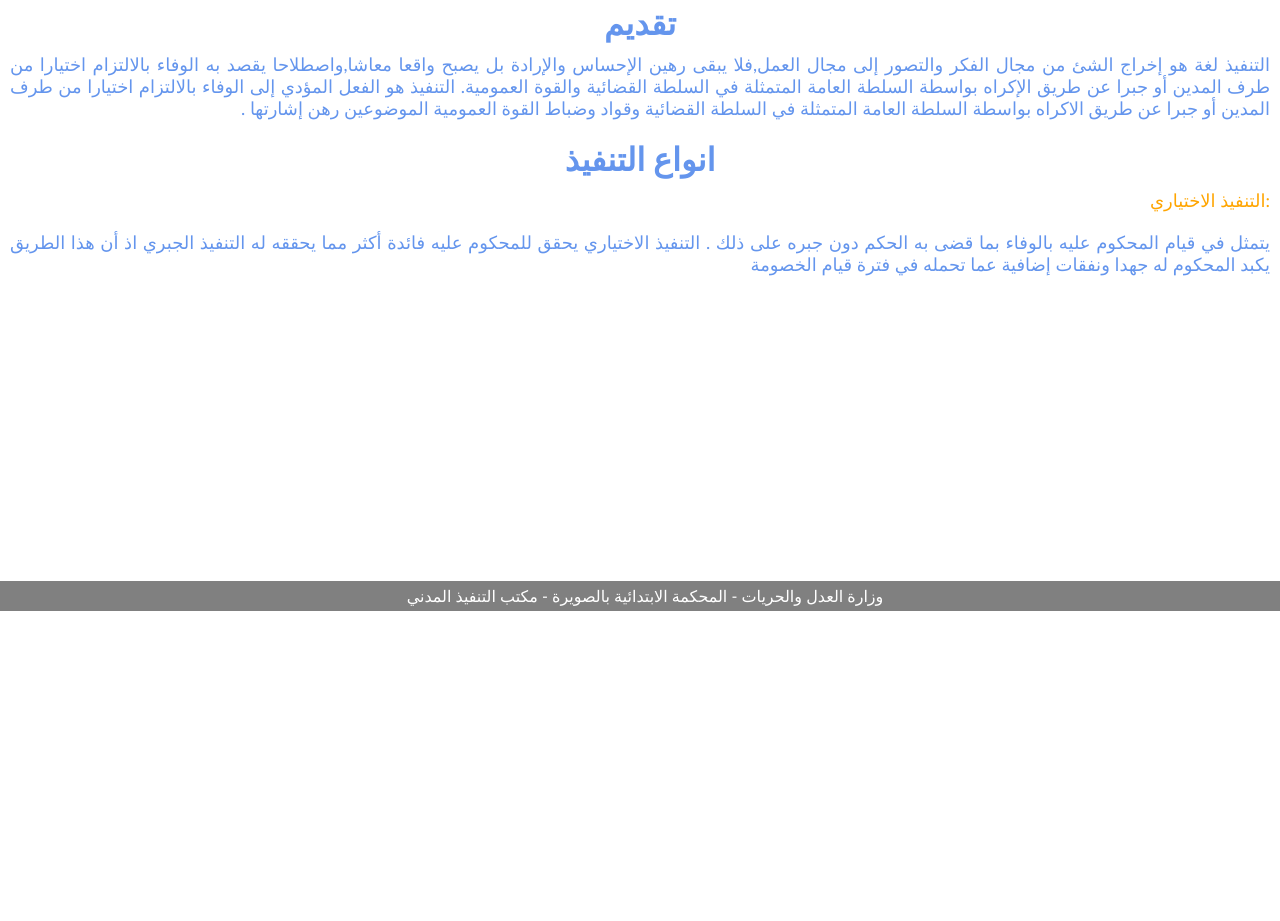
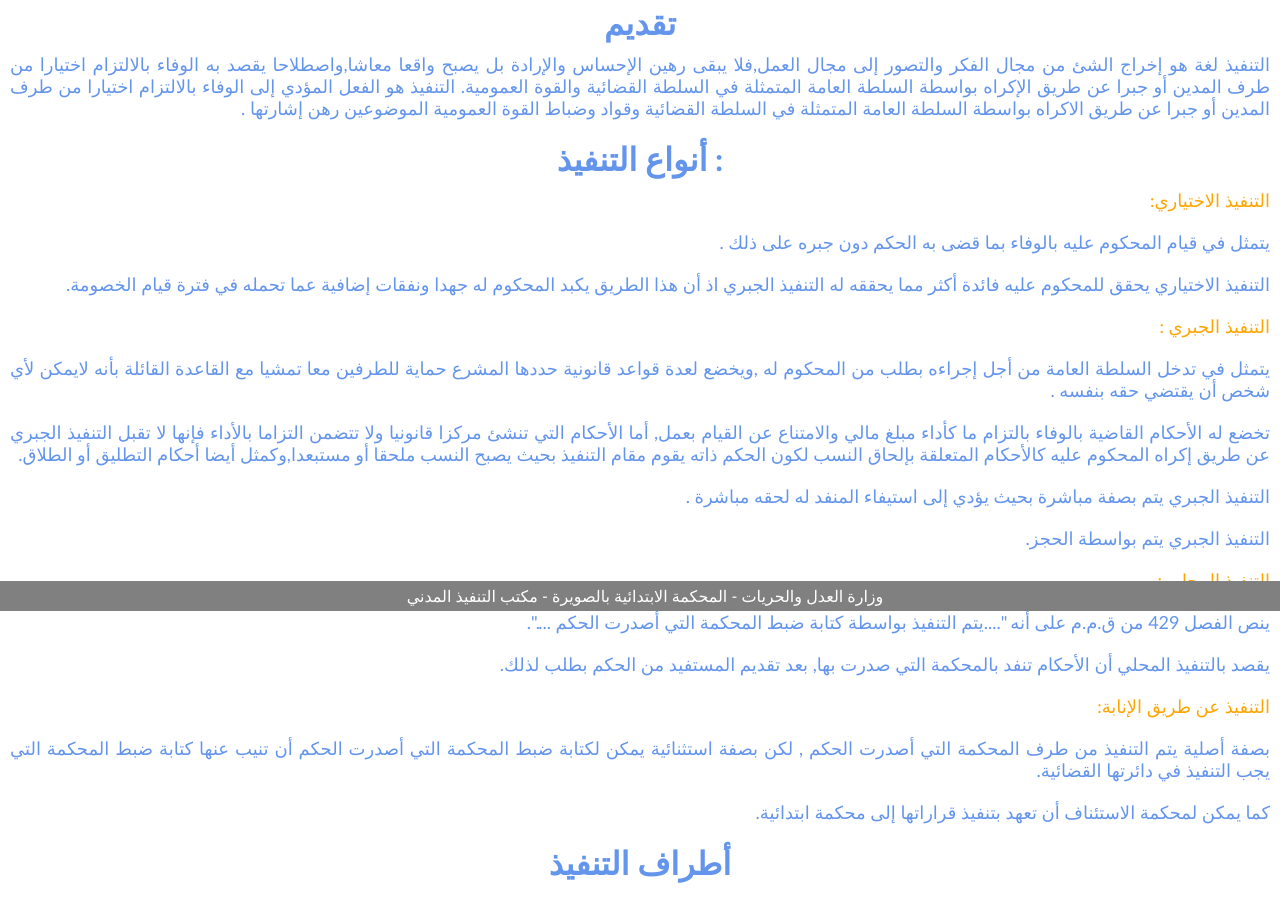
Before and after one commit to ouechen/tpi.github.io, a plain HTML site: page index.html in a window 1280 px wide. Shown: the part 189-1110 px from the top of the page. Before the commit the page ends 800 px from the top, so only its background shows below. Drawn offline with Linux system fonts and the light colour scheme.

Commit message:
Add files via upload

```diff
--- a/index.html
+++ b/index.html
@@ -29,12 +29,45 @@
         <h1>تقديم</h1>
         <p>التنفيذ لغة هو إخراج الشئ من مجال الفكر والتصور إلى مجال العمل,فلا يبقى رهين الإحساس والإرادة بل يصبح واقعا معاشا,واصطلاحا يقصد به الوفاء بالالتزام اختيارا من طرف المدين أو جبرا عن طريق الإكراه بواسطة السلطة العامة المتمثلة في السلطة القضائية والقوة العمومية.
             التنفيذ هو الفعل المؤدي إلى الوفاء بالالتزام اختيارا من طرف المدين أو جبرا عن طريق الاكراه بواسطة السلطة العامة المتمثلة في السلطة القضائية وقواد وضباط القوة العمومية الموضوعين رهن إشارتها .
+
         </p>
-        <h1>انواع التنفيذ</h1>
-        <p style="color: orange;"> :التنفيذ الاختياري </p>
+        <h1>: أنواع التنفيذ</h1>
+
+        <p style="color: orange;">التنفيذ الاختياري:
+        </p>
         <p>يتمثل في قيام المحكوم عليه بالوفاء بما قضى به الحكم دون جبره على ذلك .
-            التنفيذ الاختياري يحقق للمحكوم عليه فائدة أكثر مما يحققه له التنفيذ الجبري اذ أن هذا الطريق يكبد المحكوم له جهدا ونفقات إضافية عما تحمله في فترة قيام الخصومة
         </p>
+        <p>التنفيذ الاختياري يحقق للمحكوم عليه فائدة أكثر مما يحققه له التنفيذ الجبري اذ أن هذا الطريق يكبد المحكوم له جهدا ونفقات إضافية عما تحمله في فترة قيام الخصومة.
+        </p>
+
+        <p style="color: orange;">التنفيذ الجبري :
+        </p>
+        <p>يتمثل في تدخل السلطة العامة من أجل إجراءه بطلب من المحكوم له ,ويخضع لعدة قواعد قانونية حددها المشرع حماية للطرفين معا تمشيا مع القاعدة القائلة بأنه لايمكن لأي شخص أن يقتضي حقه بنفسه .
+        </p>
+        <p>تخضع له الأحكام القاضية بالوفاء بالتزام ما كأداء مبلغ مالي والامتناع عن القيام بعمل, أما الأحكام التي تنشئ مركزا قانونيا ولا تتضمن التزاما بالأداء فإنها لا تقبل التنفيذ الجبري عن طريق إكراه المحكوم عليه كالأحكام المتعلقة بإلحاق النسب لكون الحكم ذاته يقوم مقام التنفيذ بحيث يصبح النسب ملحقا أو مستبعدا,وكمثل أيضا أحكام التطليق أو الطلاق.
+        </p>
+        <p>التنفيذ الجبري يتم بصفة مباشرة  بحيث يؤدي إلى استيفاء المنفد له لحقه مباشرة .
+        </p>
+        <p>التنفيذ الجبري يتم بواسطة الحجز.
+        </p>
+
+        <p style="color: orange;">التنفيذ المحلي :
+        </p>
+        <p>ينص الفصل 429 من ق.م.م على أنه "....يتم التنفيذ بواسطة كتابة ضبط المحكمة التي أصدرت الحكم ....".
+        </p>
+        <p>يقصد بالتنفيذ المحلي أن الأحكام تنفد بالمحكمة التي صدرت بها, بعد تقديم المستفيد من الحكم بطلب لذلك.
+        </p>
+
+        <p style="color: orange;">التنفيذ عن طريق الإنابة:  </p>
+        <p>بصفة أصلية يتم التنفيذ من طرف المحكمة التي أصدرت الحكم , لكن بصفة استثنائية يمكن لكتابة ضبط المحكمة التي أصدرت الحكم أن تنيب عنها كتابة ضبط المحكمة التي يجب التنفيذ في دائرتها القضائية.
+        </p>
+        <p>كما يمكن لمحكمة الاستئناف أن تعهد بتنفيذ قراراتها إلى محكمة ابتدائية.  </p>
+
+        <h1>أطراف التنفيذ</h1>
+
+
+
+
 
     </main>
     <footer>وزارة العدل والحريات - المحكمة الابتدائية بالصويرة - مكتب التنفيذ المدني</footer>
```
